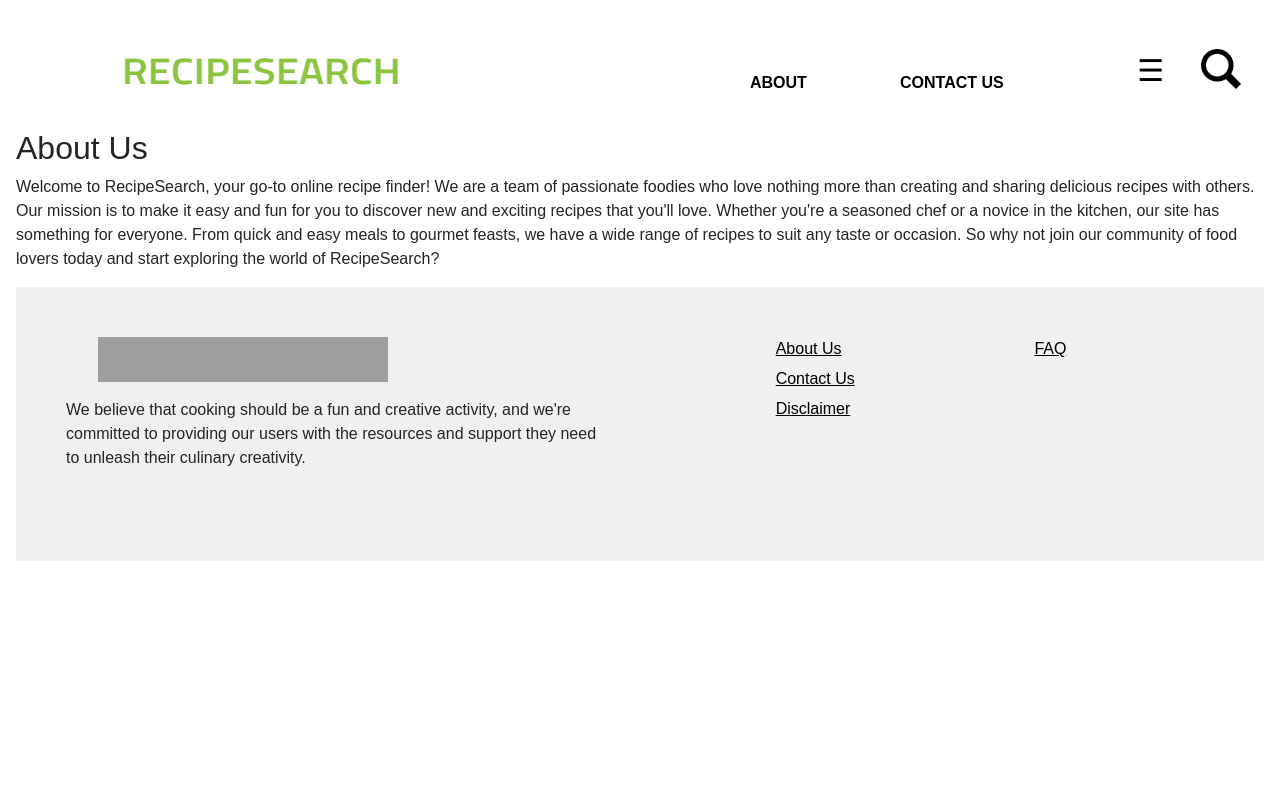
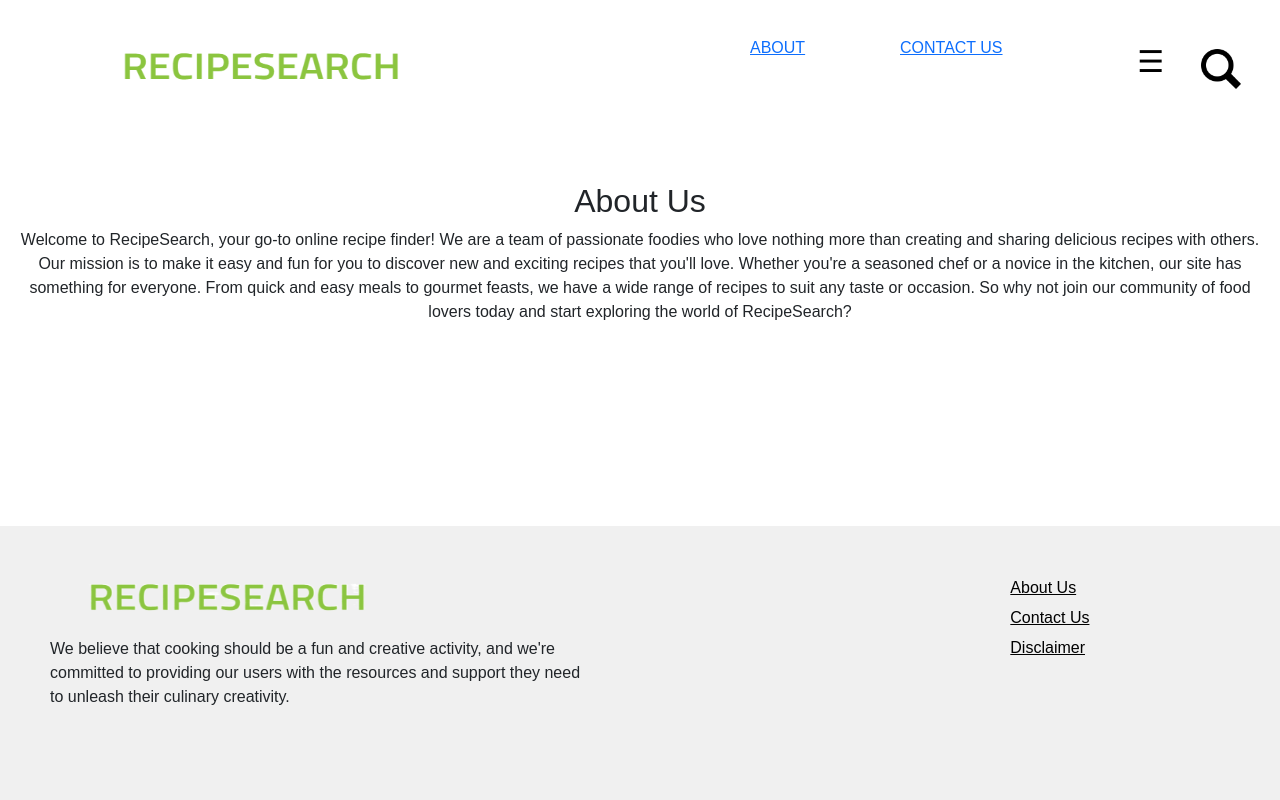
Before and after one commit to Samuels-Account/Recipe-Search, a PHP site: page /about_us.html in a window 1280 px wide; the page is wider, and only the part inside the window is pictured. Run offline with PHP 8.4, Linux system fonts and the light colour scheme; grey boxes are pictures that could not be loaded.

Commit message:
removed unneccessary css code

```diff
--- a/about_us.css
+++ b/about_us.css
@@ -30,47 +30,7 @@ body{
       cursor: pointer;
   }
 
-  nav ul li {
-      display: inline-block;
-      list-style: none;
-      margin: 10px 20px;
-  }
 
-  nav ul li a{
-      text-decoration: none;
-      color: #000;
-      font-weight: bold;
-  }
-
-  nav ul li a:hover{
-      color: red;
-  }
-
-  .detel{
-      margin-left: 8%;
-      margin-top: 14%;
-  }
-
-  .detel h1{
-      font-size: 60px;
-      color: #212121;
-      margin-bottom: 10px;
-  }
-  .detel p{
-      font-size: 20px;
-      margin-bottom: 10px;
-  }
-
-  span{
-      color: orange;
-
-  }
-
-
-  .detel p{
-      color: #555;
-      line-height: 22px;
-  }
 
   .detel a{
       background: #5d9943;
@@ -179,6 +93,10 @@ body{
 
     .footer{
        background: #fff;
+       position: fixed;
+       bottom: 0;
+       left: 0;
+       width: 2000px;
        padding: 50px;
     }
 
@@ -353,3 +271,8 @@ body{
     text-align: center;
 
   }
+
+  .aboutuscontent {
+    margin-top:5%;
+    text-align: center;
+  }
```
Also changed, not shown: other parts of about_us.css (+0 -46 lines), RECIPESEARCH icon-fotor-bg-remover-2023042417244.png (added).
